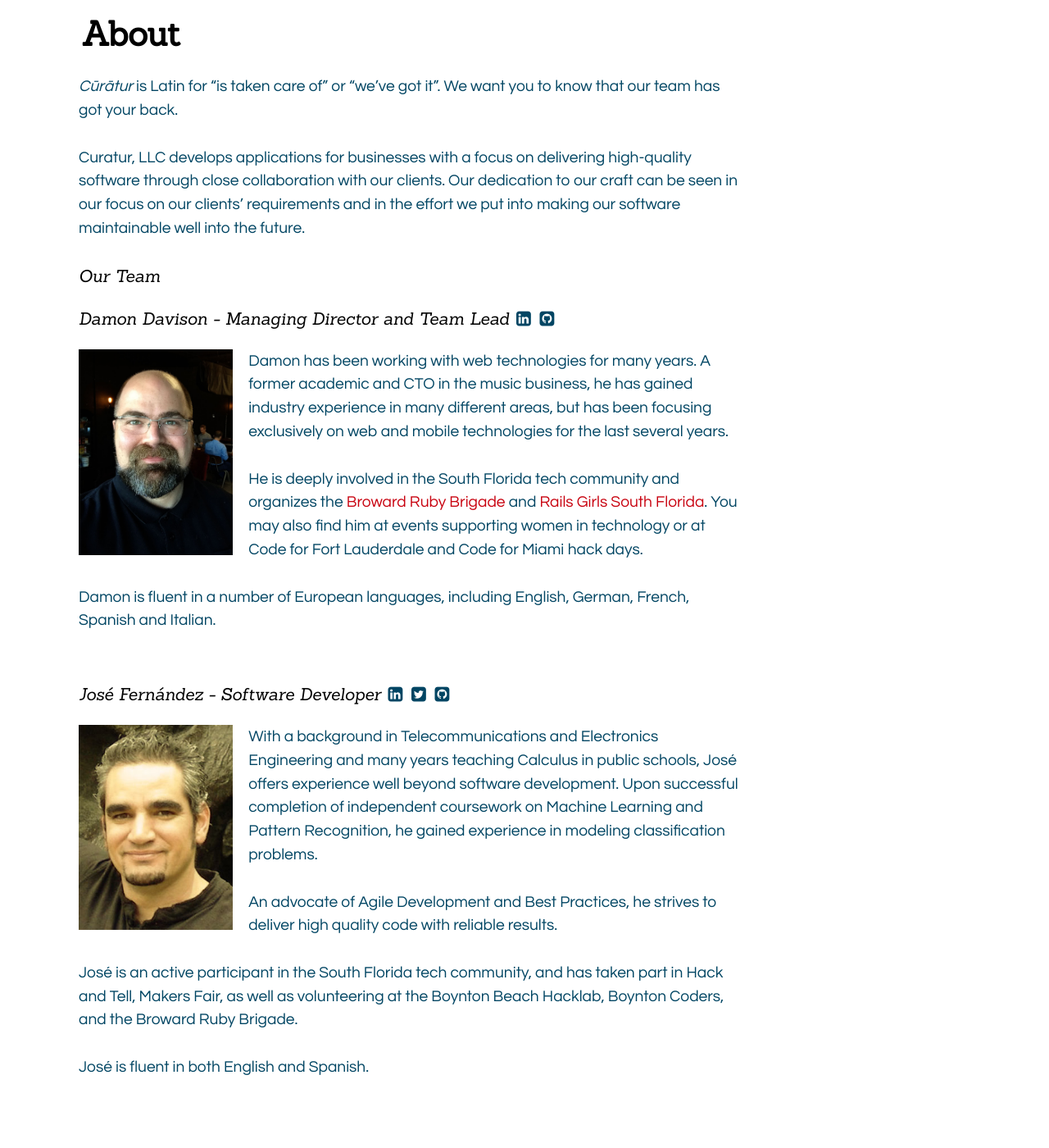
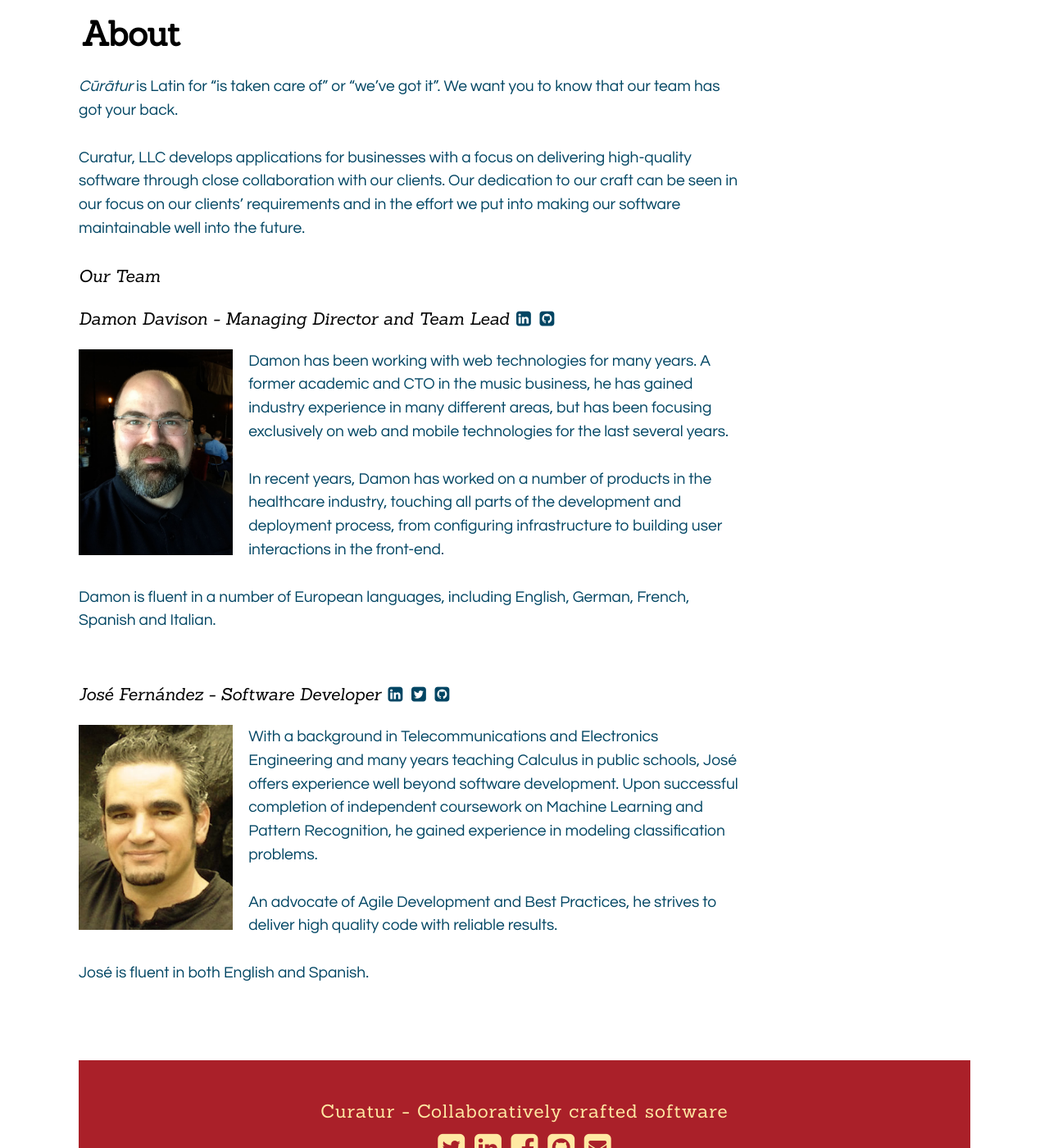
Before and after one commit to Curatur/curatur.github.io, a Jekyll site: the page built from pages/about.md, in a window 1280 px wide and 1400 px high. Shown: the whole window at 82% size. Built offline with Jekyll 4.4.1, drawn with Linux system fonts in a browser that asks for light colours; nearby versions of some CDN libraries; a style sheet for code colours, icons or effects is not loaded.

Commit message:
Update recent activities and remove community activities.

```diff
--- a/pages/about.md
+++ b/pages/about.md
@@ -38,11 +38,9 @@ and CTO in the music business, he has gained industry experience in many
 different areas, but has been focusing exclusively on web and mobile
 technologies for the last several years.
 
-He is deeply involved in the South Florida tech community and organizes the
-[Broward Ruby Brigade](http://meetup.broward-rb.org) and [Rails Girls South
-Florida](http://meetup.railsgirls-sfl.org). You may also find him at events
-supporting women in technology or at Code for Fort Lauderdale and Code for
-Miami hack days.
+In recent years, Damon has worked on a number of products in the healthcare
+industry, touching all parts of the development and deployment process, from
+configuring infrastructure to building user interactions in the front-end.
 
 Damon is fluent in a number of European languages, including English, German,
 French, Spanish and Italian.
@@ -76,10 +74,6 @@ classification problems.
 An advocate of Agile Development and Best Practices, he strives to deliver high
 quality code with reliable results.
 
-José is an active participant in the South Florida tech community, and has
-taken part in Hack and Tell, Makers Fair, as well as volunteering at the
-Boynton Beach Hacklab, Boynton Coders, and the Broward Ruby Brigade.
-
 José is fluent in both English and Spanish.
 
   </div>
```
